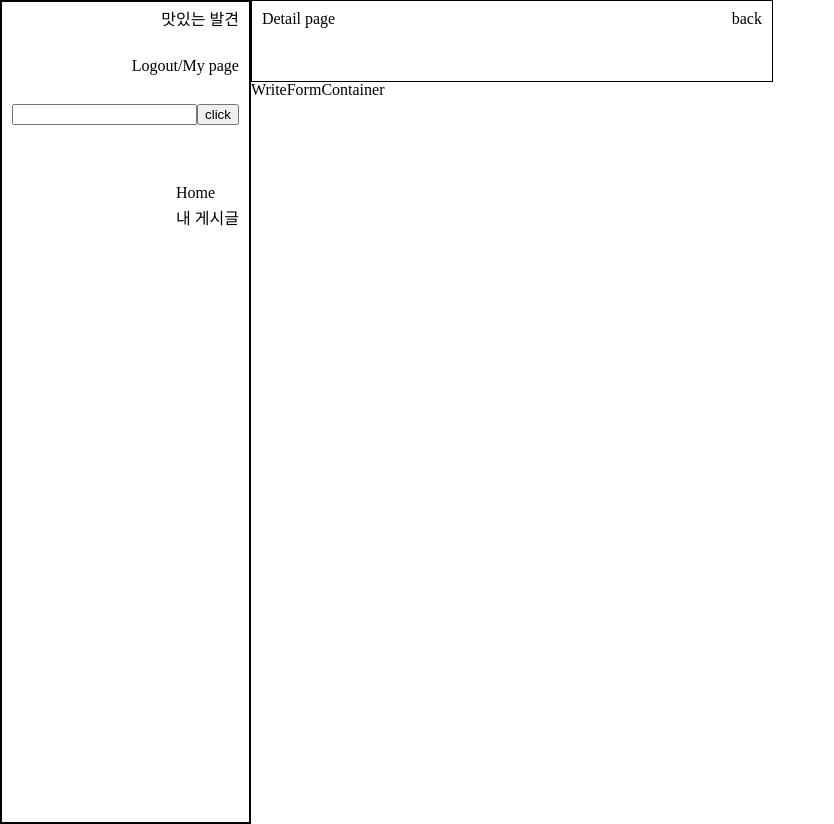
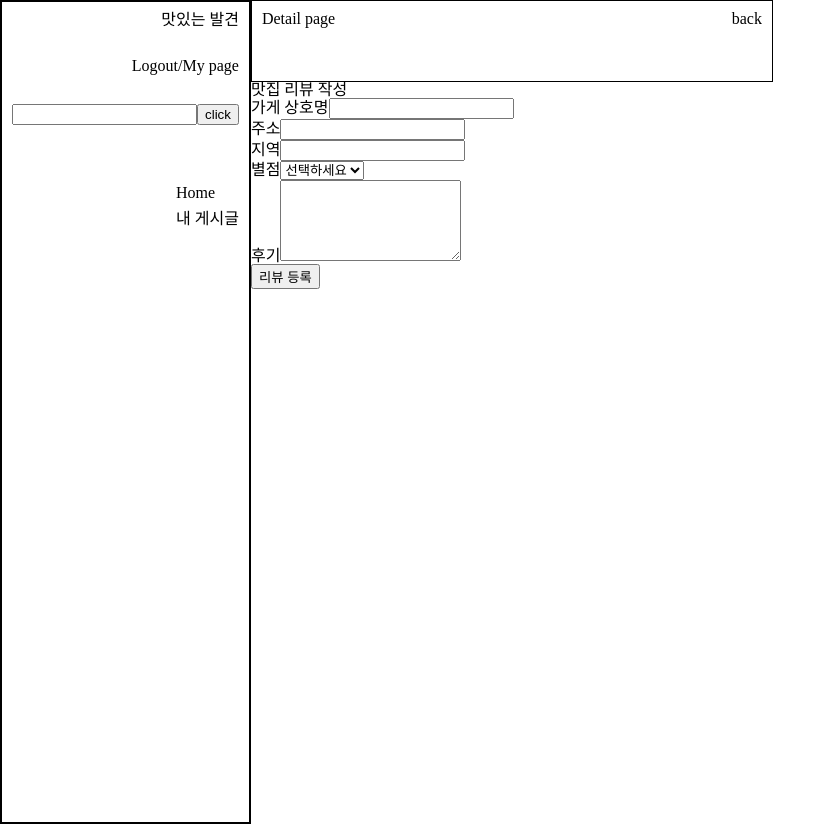
Before and after one commit to HBeom00/-_8-, a React (Vite) app: page /writing in a window 1280 px wide. Shown: the whole page, without its empty margins (0-834 px from the left). Built offline with nearby package versions, Linux system fonts and the light colour scheme.

Commit message:
update: 기본적인 UI 구성

```diff
--- a/src/components/WriteFormContainer.jsx
+++ b/src/components/WriteFormContainer.jsx
@@ -1,7 +1,41 @@
 import React from 'react';
 
 const WriteFormContainer = () => {
-  return <div>WriteFormContainer</div>;
+  return (
+    <div>
+      <h2>맛집 리뷰 작성</h2>
+      <form>
+        <div>
+          <label htmlFor="storeName">가게 상호명</label>
+          <input type="text" id="storeName" name="storeName" />
+        </div>
+        <div>
+          <label htmlFor="address">주소</label>
+          <input type="text" id="address" name="address" />
+        </div>
+        <div>
+          <label htmlFor="region">지역</label>
+          <input type="text" id="region" name="region" />
+        </div>
+        <div>
+          <label htmlFor="rating">별점</label>
+          <select id="rating" name="rating">
+            <option value="">선택하세요</option>
+            <option value="1">1점</option>
+            <option value="2">2점</option>
+            <option value="3">3점</option>
+            <option value="4">4점</option>
+            <option value="5">5점</option>
+          </select>
+        </div>
+        <div>
+          <label htmlFor="review">후기</label>
+          <textarea id="review" name="review" rows="5"></textarea>
+        </div>
+        <button type="submit">리뷰 등록</button>
+      </form>
+    </div>
+  );
 };
 
 export default WriteFormContainer;
--- a/src/components/WriteHearder.jsx
+++ b/src/components/WriteHearder.jsx
@@ -3,16 +3,16 @@ import styled from 'styled-components';
 
 const WriteHearder = () => {
   return (
-    <Header>
+    <SyHeader>
       <h2>Detail page</h2>
       <h3>back</h3>
-    </Header>
+    </SyHeader>
   );
 };
 
 export default WriteHearder;
 
-const Header = styled.div`
+const SyHeader = styled.div`
   display: flex;
   flex-direction: row;
   justify-content: space-between;
--- a/src/components/WriteSidebar.jsx
+++ b/src/components/WriteSidebar.jsx
@@ -3,29 +3,29 @@ import styled from 'styled-components';
 
 const WriteSidebar = () => {
   return (
-    <Sidebar>
+    <SySidebar>
       <h1>맛있는 발견</h1>
-      <LogoutContainer>
+      <SyLogoutContainer>
         <h3>Logout</h3>
         <h3>/</h3>
         <h3>My page</h3>
-      </LogoutContainer>
+      </SyLogoutContainer>
 
       <div>
         <input />
         <button>click</button>
       </div>
-      <TextContainer>
+      <SyTextContainer>
         <h2>Home</h2>
         <h2>내 게시글</h2>
-      </TextContainer>
-    </Sidebar>
+      </SyTextContainer>
+    </SySidebar>
   );
 };
 
 export default WriteSidebar;
 
-const Sidebar = styled.div`
+const SySidebar = styled.div`
   /* width: 35%; */
   height: 100vh;
   border: 2px solid black;
@@ -36,12 +36,12 @@ const Sidebar = styled.div`
   padding: 10px;
 `;
 
-const LogoutContainer = styled.div`
+const SyLogoutContainer = styled.div`
   display: flex;
   flex-direction: row;
 `;
 
-const TextContainer = styled.div`
+const SyTextContainer = styled.div`
   display: flex;
   flex-direction: column;
   gap: 10px;
```
